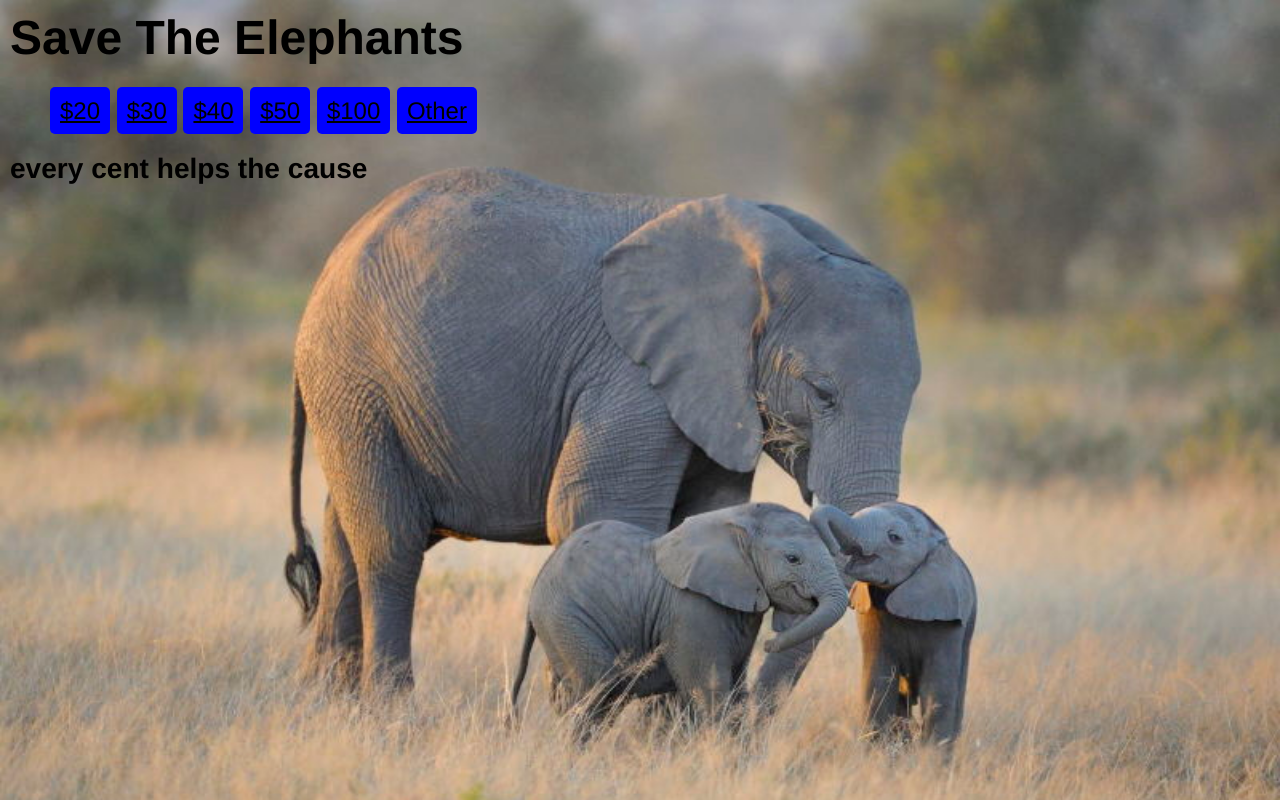
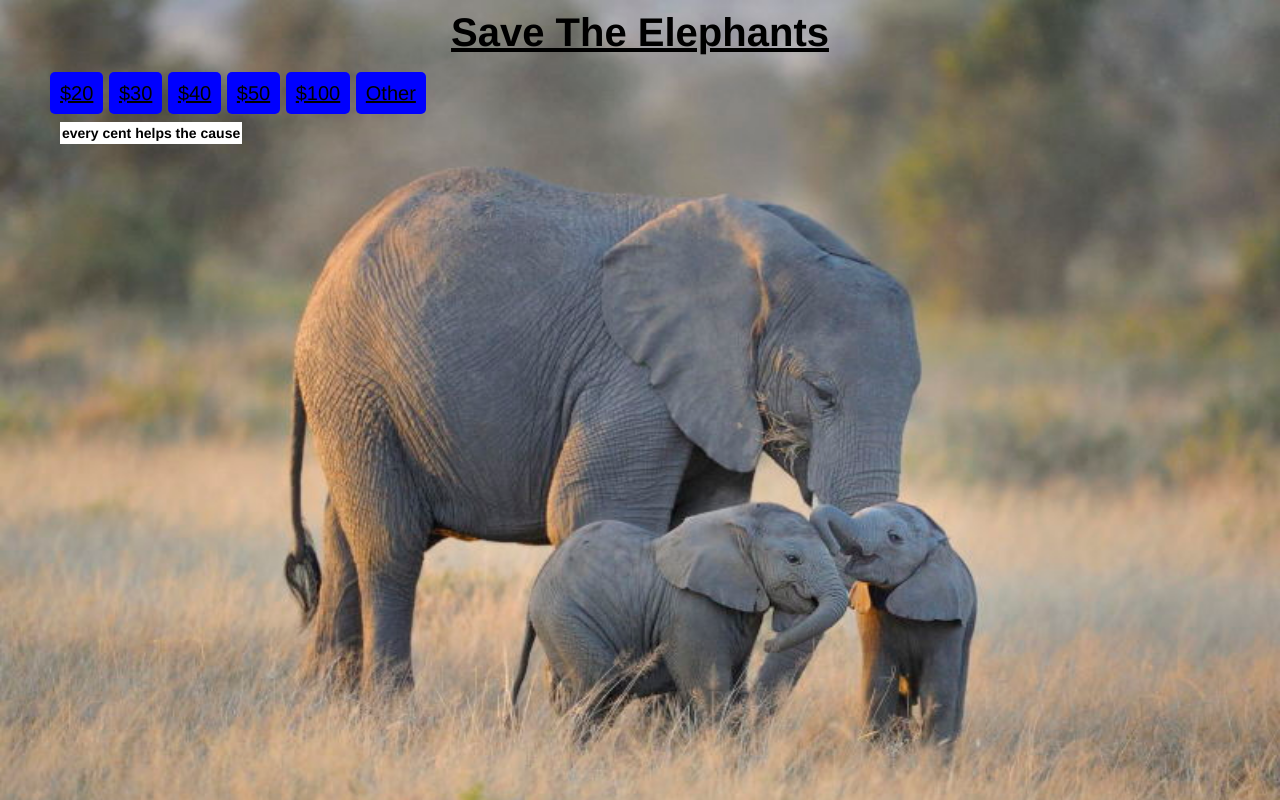
Before and after one commit to Jparado3/save-the-elephants, a plain HTML site: page index.html in a window 1280 px wide. Drawn offline with Linux system fonts and the light colour scheme.

Commit message:
body work

```diff
--- a/css/main.css
+++ b/css/main.css
@@ -4,7 +4,7 @@
 
 body {
   background-image: url("save-the-phants.jpg");
-  font: normal 24px helvetica;
+  font: normal 20px helvetica;
   margin: 10px;
   background-color: green;
   background-repeat: no-repeat;
@@ -32,5 +32,15 @@ ul.guide-main li{
   border-radius: 5px;
   padding: 10px 10px;
   transition: all .5s;
-
 }
+.h3{
+  font-size: 14px;
+  margin-left: 50px;
+  background-color: white;
+  padding: 3px 2px;
+  display: inline;
+}
+.h1{
+  text-align: center;
+  text-decoration: underline black;
+}
--- a/index.html
+++ b/index.html
@@ -8,7 +8,7 @@
     </head>
   <body>
   <div>
-    <h1>Save The Elephants</h1>
+    <h1 class="h1">Save The Elephants</h1>
   </div>
 
     <nav>
@@ -35,6 +35,6 @@
        <a class="styling-guide" href="index.html">Other</a>
      </li>
        </ul>
-       <h3>every cent helps the cause</h3>
+       <h3 class="h3">every cent helps the cause</h3>
   </body>
 </html>
```
